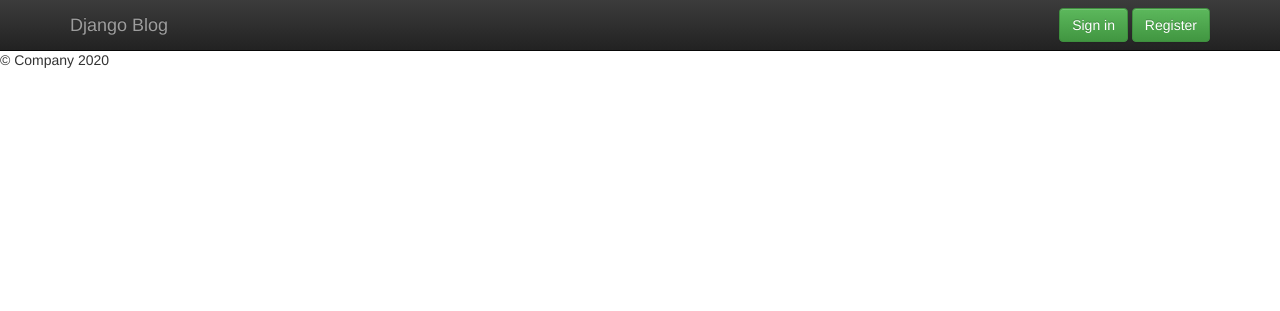
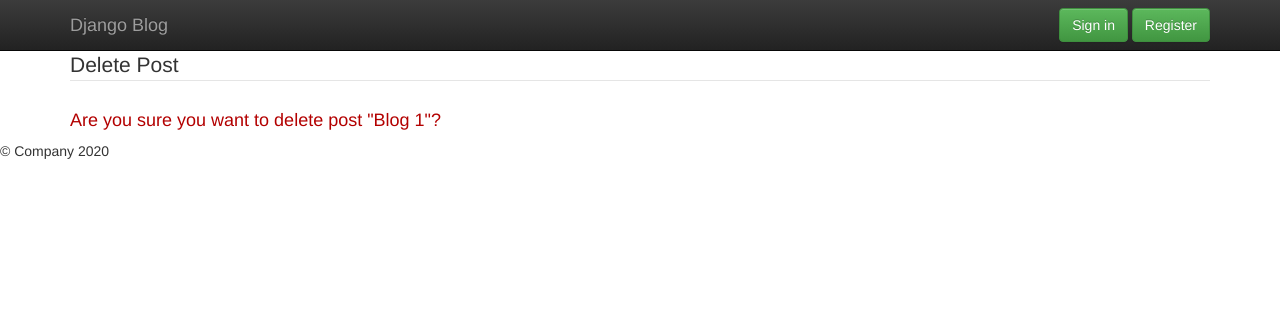
Before and after one commit to liberbell/py27, a Django app: template django_project/blog/templates/blog/post_confirm_delete.html in a window 1280 px wide. Shown: the top 311 px of the page. Run offline with Django 3.2, Linux system fonts and the light colour scheme; the template is opened without the code that fills it: values that come from a table or form of the project are taken from there, others are empty; data comes from the database, SQL or seed files in the repository; some libraries are stand-ins or nearby versions.

Commit message:
postdelete3

```diff
--- a/django_project/blog/templates/blog/post_confirm_delete.html
+++ b/django_project/blog/templates/blog/post_confirm_delete.html
@@ -1,4 +1,13 @@
 {% extends 'blog/base.html' %}
 
 {% block content %}
+<div class="container">
+    <form method="POST">
+    {% csrf_token %}
+    <fieldset>
+        <legend>Delete Post</legend>
+        <h4>Are you sure you want to delete post "{{ object.title }}"?</h4>
+    </fieldset>
+    </form>
+</div>
 {% endblock content %}
```
